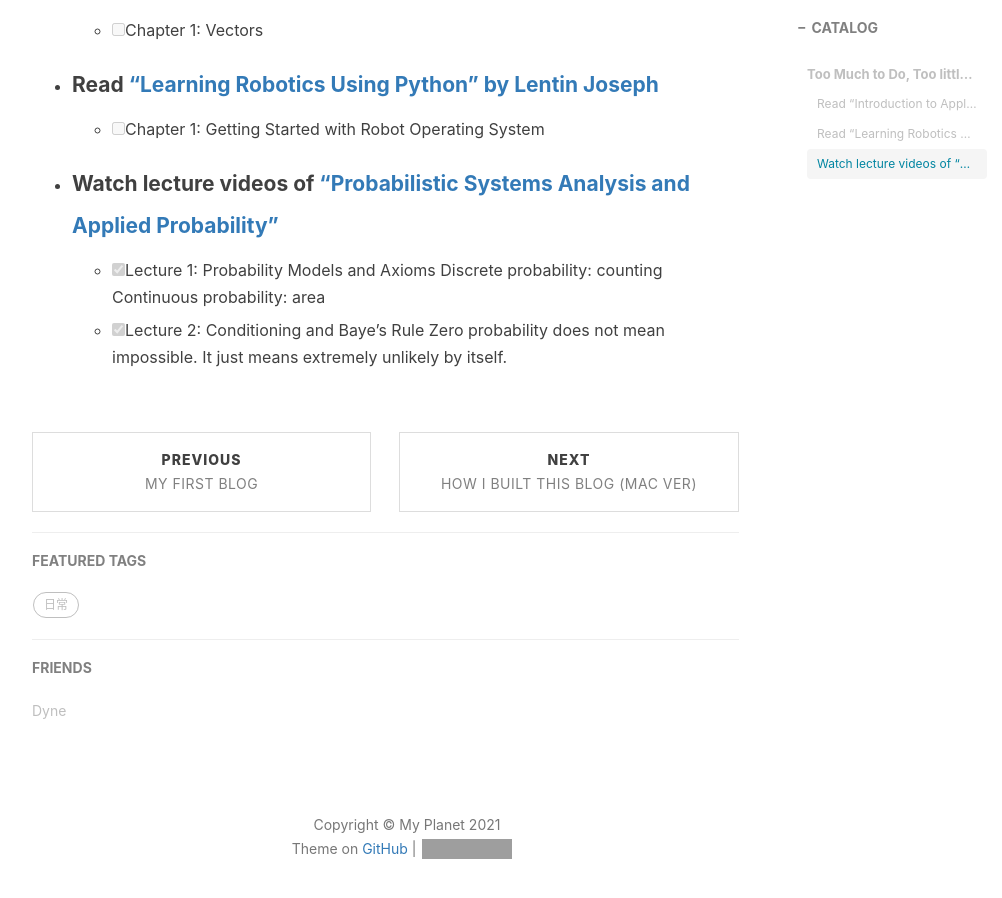
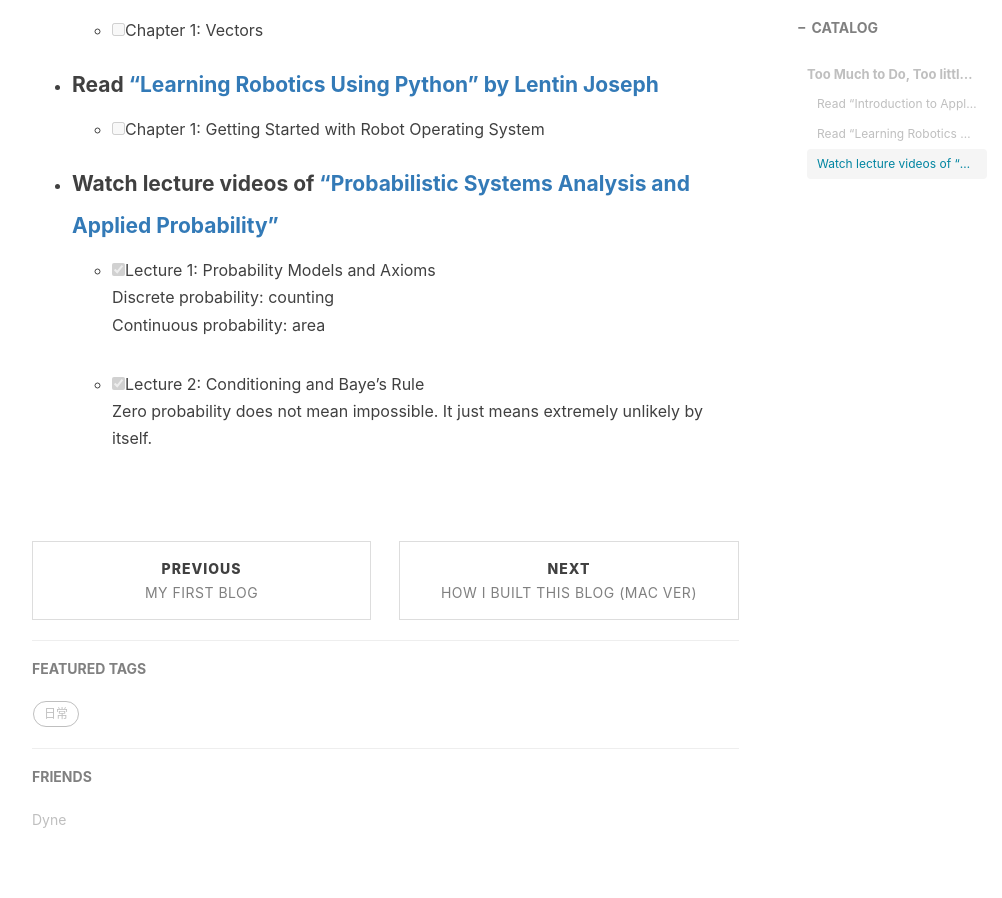
Before and after one commit to alicetoo123/alicetoo123.github.io, a Jekyll site: the page built from _posts/2021-06-28-2021-여름방학-계획.md, in a window 1280 px wide and 900 px high, scrolled down 696 px. Shown: the whole window, without its empty margins (233-1235 px from the left). Built offline with Jekyll 4.4.1, drawn with Linux system fonts in a browser that asks for light colours; nearby versions of some CDN libraries; comment, search, counter and statistics services are not loaded; grey boxes are pictures that could not be loaded.

```diff
--- a/_posts/2021-06-28-2021-여름방학-계획.md
+++ b/_posts/2021-06-28-2021-여름방학-계획.md
@@ -26,9 +26,9 @@ tags:
 
 - #### Watch lecture videos of ["Probabilistic Systems Analysis and Applied Probability"](https://www.youtube.com/playlist?list=PLUl4u3cNGP60A3XMwZ5sep719_nh95qOe)
 
-	- [x] Lecture 1:  Probability Models and Axioms
-	      Discrete probability: counting
-	      Continuous probability: area
+	- [x] Lecture 1:  Probability Models and Axioms<br>
+	      Discrete probability: counting<br>
+	      Continuous probability: area<br> <br>
 
-	- [x] Lecture 2:  Conditioning and Baye's Rule
-	      Zero probability does not mean impossible. It just means extremely unlikely by itself.
+	- [x] Lecture 2:  Conditioning and Baye's Rule<br>
+	      Zero probability does not mean impossible. It just means extremely unlikely by itself. <br> <br>
```
